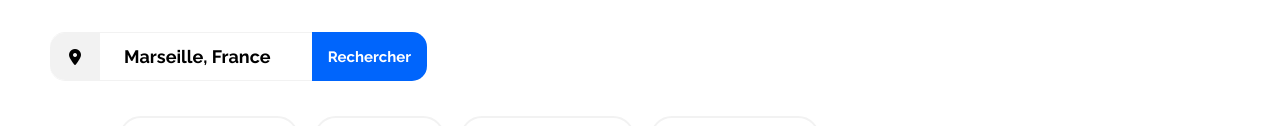
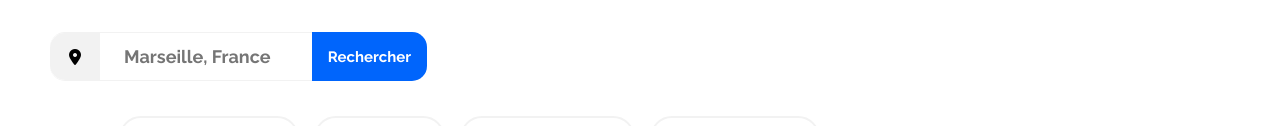
Before and after one commit to NKoelblen/Booki, a plain HTML site: page index.html in a window 1280 px wide. Shown: the part 165-291 px from the top of the page. Drawn offline with Linux system fonts and the light colour scheme.

Commit message:
Modifiying Search-bar value into placeholder

```diff
--- a/index.html
+++ b/index.html
@@ -29,7 +29,7 @@
                 </hgroup>
                 <form id="search-bar" class="search-bar">
                     <label for="city-search-field" class="search-label"><i class="fa-solid fa-location-dot" aria-hidden="true"></i></label>
-                    <input type="text" id="city-search-field" name="city-search-field" class="medium-text search-field" value="Marseille, France">
+                    <input type="text" id="city-search-field" name="city-search-field" class="medium-text search-field" placeholder="Marseille, France">
                     <button type="button" form="search-bar" class="search-button"><span class="medium-text white desktop">Rechercher</span><i class="fa-solid fa-magnifying-glass white mobile"></i></button>
                 </form>
                 <div class="filter-bar">
```
